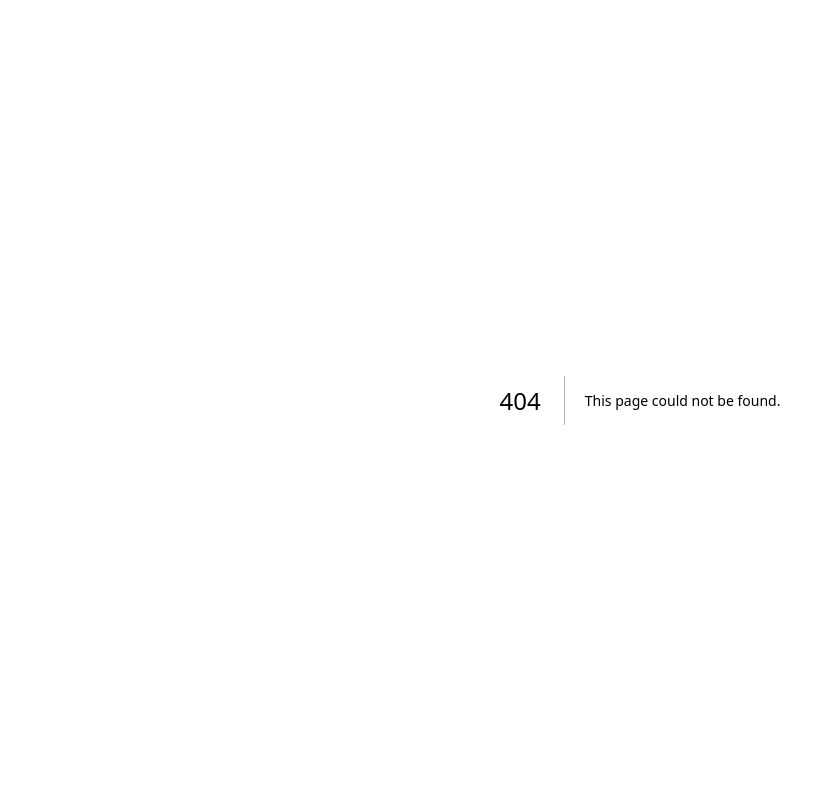
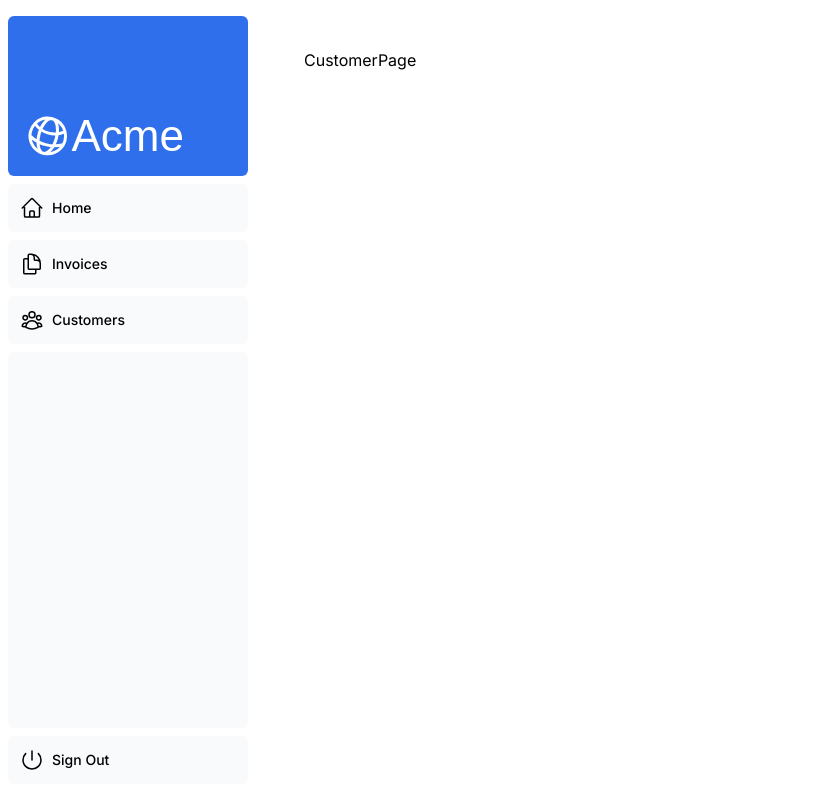
Before and after one commit to taufanremote/nextjs-dashboard, a Next.js app: page /dashboard/customers in a window 1280 px wide. Before the commit this address had no page. Shown: the whole page, without its empty margins (0-835 px from the left). Built offline with nearby package versions, Linux system fonts and the light colour scheme; a web font is replaced by a local one.

Commit message:
Layouts and Pages

```diff
--- /dev/null
+++ b/app/dashboard/customers/page.tsx
@@ -0,0 +1,9 @@
+import React from 'react';
+
+type Props = {};
+
+const CustomerPage = (props: Props) => {
+  return <div>CustomerPage</div>;
+};
+
+export default CustomerPage;
--- /dev/null
+++ b/app/dashboard/invoices/page.tsx
@@ -0,0 +1,9 @@
+import React from 'react';
+
+type Props = {};
+
+const InvoicePage = (props: Props) => {
+  return <div>InvoicePage</div>;
+};
+
+export default InvoicePage;
--- /dev/null
+++ b/app/dashboard/layout.tsx
@@ -0,0 +1,15 @@
+import React from 'react';
+import SideNav from '@/app/ui/dashboard/sidenav';
+
+const DashboardLayout = ({ children }: { children: React.ReactNode }) => {
+  return (
+    <div className="flex h-screen flex-col md:flex-row md:overflow-hidden">
+      <div className="w-full flex-none md:w-64">
+        <SideNav />
+      </div>
+      <div className="flex-grow p-6 md:overflow-y-auto md:p-12">{children}</div>
+    </div>
+  );
+};
+
+export default DashboardLayout;
--- /dev/null
+++ b/app/dashboard/page.tsx
@@ -0,0 +1,9 @@
+import React from 'react';
+
+type Props = {};
+
+const DashboardPage = (props: Props) => {
+  return <div>DashboardPage</div>;
+};
+
+export default DashboardPage;
```
